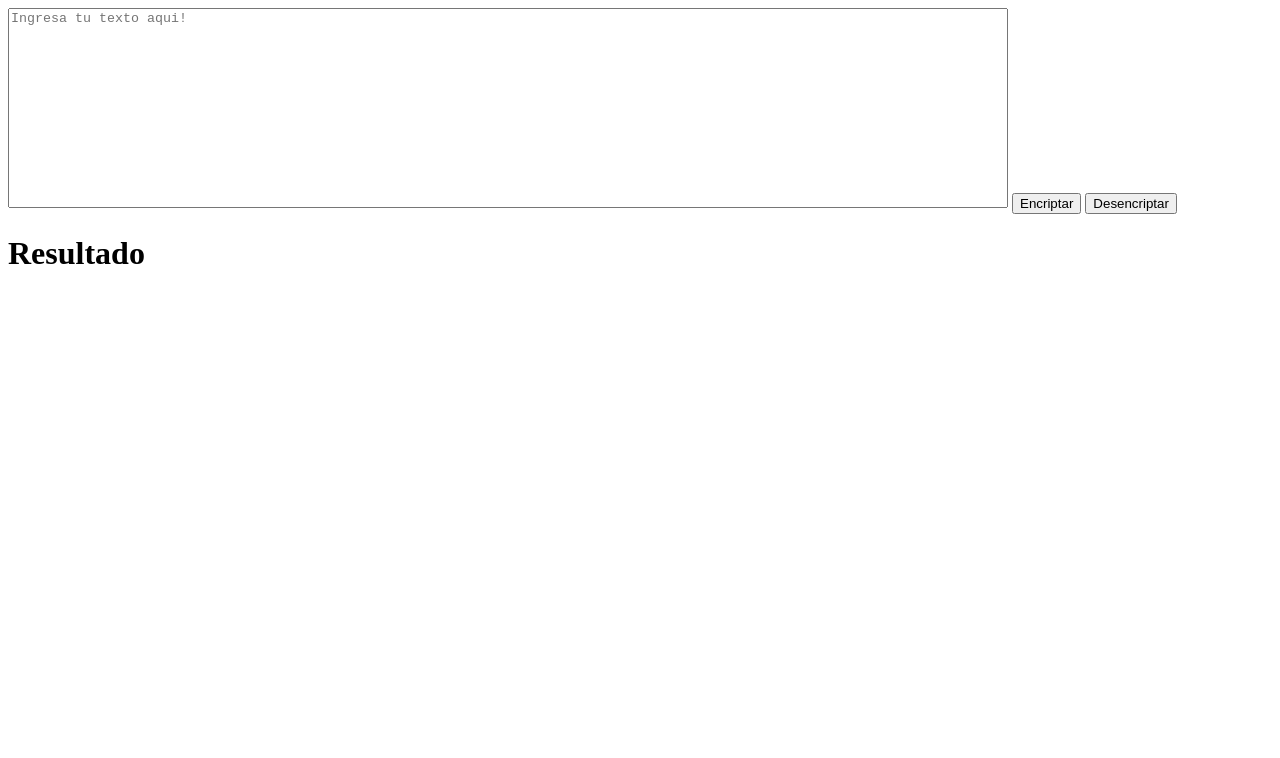
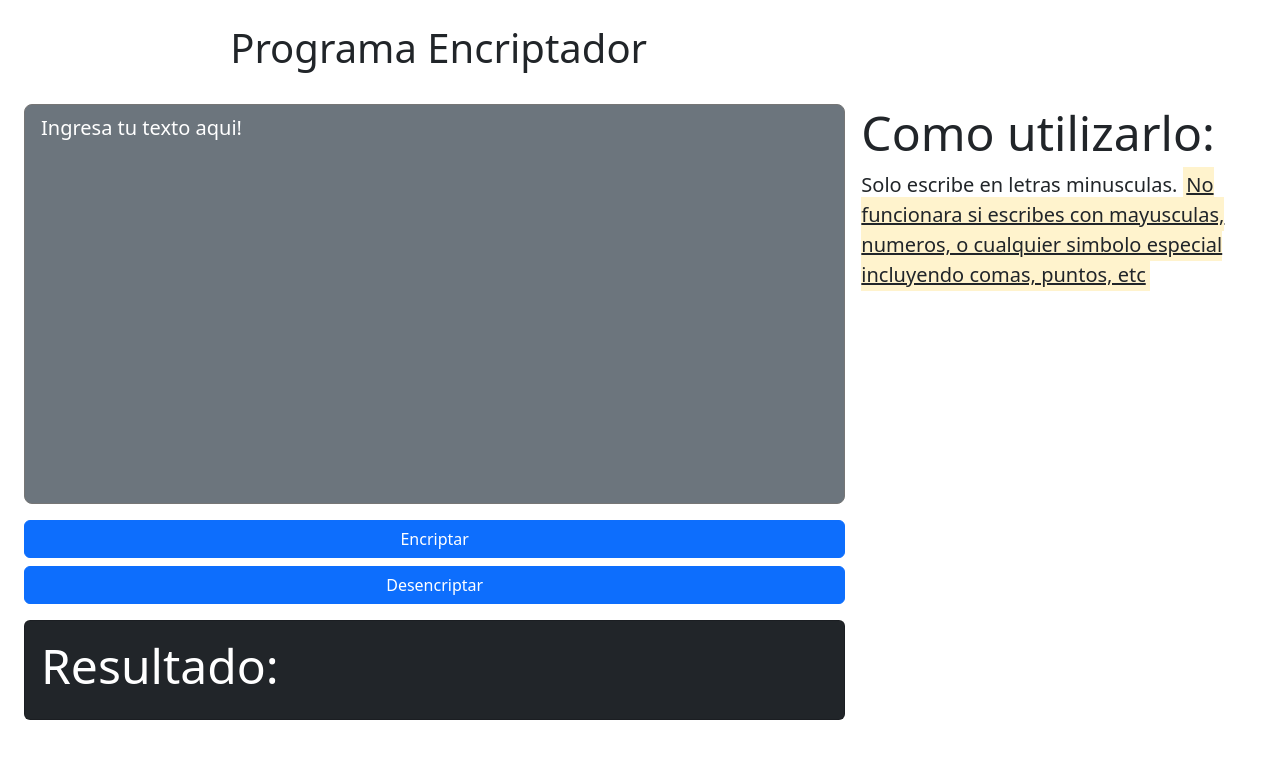
Before and after one commit to Stevensauro/ProyectoEncriptador, a plain HTML site: page index.html in a window 1280 px wide. Drawn offline with nearby package versions, Linux system fonts and the light colour scheme.

Commit message:
Page update V1

```diff
--- a/JS/encriptador.js
+++ b/JS/encriptador.js
@@ -1,8 +1,8 @@
 function encriptar(texto = document.getElementById("textoString").value){
 
-    let htmlResultado = document.getElementById("contenedorResultado")
+    let contenedorResultado = document.getElementById("contenedorResultado")
 
-    let htmlResultadoChildren = document.getElementById("contenedorResultado").children
+    let contenedorResultadoChildren = document.getElementById("contenedorResultado").children
 
     texto = texto.replace(/(\r\n|\n|\r)/gm," ")
 
@@ -27,15 +27,15 @@ function encriptar(texto = document.getElementById("textoString").value){
           .replaceAll('o', 'ober')
           .replaceAll('u', 'ufat')
 
-      if (htmlResultadoChildren.length < 2){
+      if (contenedorResultadoChildren.length < 2){
 
-        htmlResultado.innerHTML += `<p id="resultado">${textoEncriptado}</p>
+        contenedorResultado.innerHTML += `<p class="fs-5" id="resultado">${textoEncriptado}</p>
 
-        <button type="button" onclick="copiarTexto();">Copiar Resultado</button>`
+        <button class="btn btn-warning" type="button" onclick="copiarTexto();">Copiar Resultado</button>`
 
       } else{
 
-        htmlResultado.children[1].innerHTML = textoEncriptado
+        contenedorResultado.children[1].innerHTML = textoEncriptado
 
       }
 
@@ -74,7 +74,9 @@ function desencriptar(texto = document.getElementById("textoString").value){
 
     if (contenedorResultadoChildren.length < 2){
 
-      contenedorResultado.innerHTML += `<button type="button" onclick="desencriptar();">Desencriptar</button><p id="resultado">${textoEncriptado}</p>`
+      contenedorResultado.innerHTML += `<p class="fs-5" id="resultado">${textoEncriptado}</p>
+
+      <button class="btn btn-warning" type="button" onclick="copiarTexto();">Copiar Resultado</button>`
 
     } else{
 
--- a/css/style.css
+++ b/css/style.css
@@ -1,5 +1,9 @@
 #textoString{
-    width: 1000px;
-    height: 200px;
+    width: 100%;
+    height: 400px;
     resize: none;
 }
+
+::placeholder{
+    color: white;
+}
--- a/index.html
+++ b/index.html
@@ -4,21 +4,48 @@
     <meta http-equiv="X-UA-Compatible" content="IE=edge">
     <meta name="viewport" content="width=device-width, initial-scale=1.0">
     <link rel="stylesheet" href="css/style.css"/>
+    <link href="https://cdn.jsdelivr.net/npm/bootstrap@5.3.0-alpha1/dist/css/bootstrap.min.css" rel="stylesheet" integrity="sha384-GLhlTQ8iRABdZLl6O3oVMWSktQOp6b7In1Zl3/Jr59b6EGGoI1aFkw7cmDA6j6gD" crossorigin="anonymous">
     <title>Homepage</title>
 </head>
 <body>
-    <header>
 
-    </header>
+    <div class="container-fluid px-lg-5 mb-4 mt-4">
+        <div class="row">
+            <div class="col col-lg-8 text-center">
+                <header>
+                    <h1>Programa Encriptador</h1>
+                </header>
+            </div>
 
-    <form>
-        <textarea id="textoString" wrap="hard" autocomplete="off" placeholder="Ingresa tu texto aqui!"></textarea>
-        <button type="button" onclick="encriptar();">Encriptar</button>
-        <button type="button" onclick="desencriptar();">Desencriptar</button>
-    </form>
+            <div class="col-lg-4">
+            </div>
 
-    <div id="contenedorResultado">
-        <h1>Resultado</h1>
+        </div>
+
+    </div>
+
+    <div class="container-fluid px-3 px-lg-4">
+        <div class="d-flex flex-lg-row flex-column-reverse">
+            <div class="col-lg-8">
+                <form>
+                    <textarea class="form-control-lg mb-3 text-bg-secondary" id="textoString" wrap="hard" autocomplete="off" placeholder="Ingresa tu texto aqui!"></textarea>
+                    <div class="d-grid gap-2">
+                        <button class="btn btn-primary " type="button" onclick="encriptar();">Encriptar</button>
+                        <button class="btn btn-primary" type="button" onclick="desencriptar();">Desencriptar</button>
+                    </div>
+                </form>
+
+                <div class="card text-bg-dark" id="contenedorResultado">
+                    <div class="card-body">
+                        <div class="card-title"><h1 class="display-5">Resultado:</h1></div>
+                    </div>
+                </div>
+            </div>
+            <div class="col-lg-4 px-lg-3 mb-4">
+                <h1 class="display-5">Como utilizarlo:</h1>
+                <p class="fs-5 fw-light">Solo escribe en letras minusculas. <mark class="text-decoration-underline">No funcionara si escribes con mayusculas, numeros, o cualquier simbolo especial incluyendo comas, puntos, etc</mark><p>
+            </div>
+        </div>
     </div>
     <script type="text/javascript" src="JS/encriptador.js"></script>
 </body>
```
